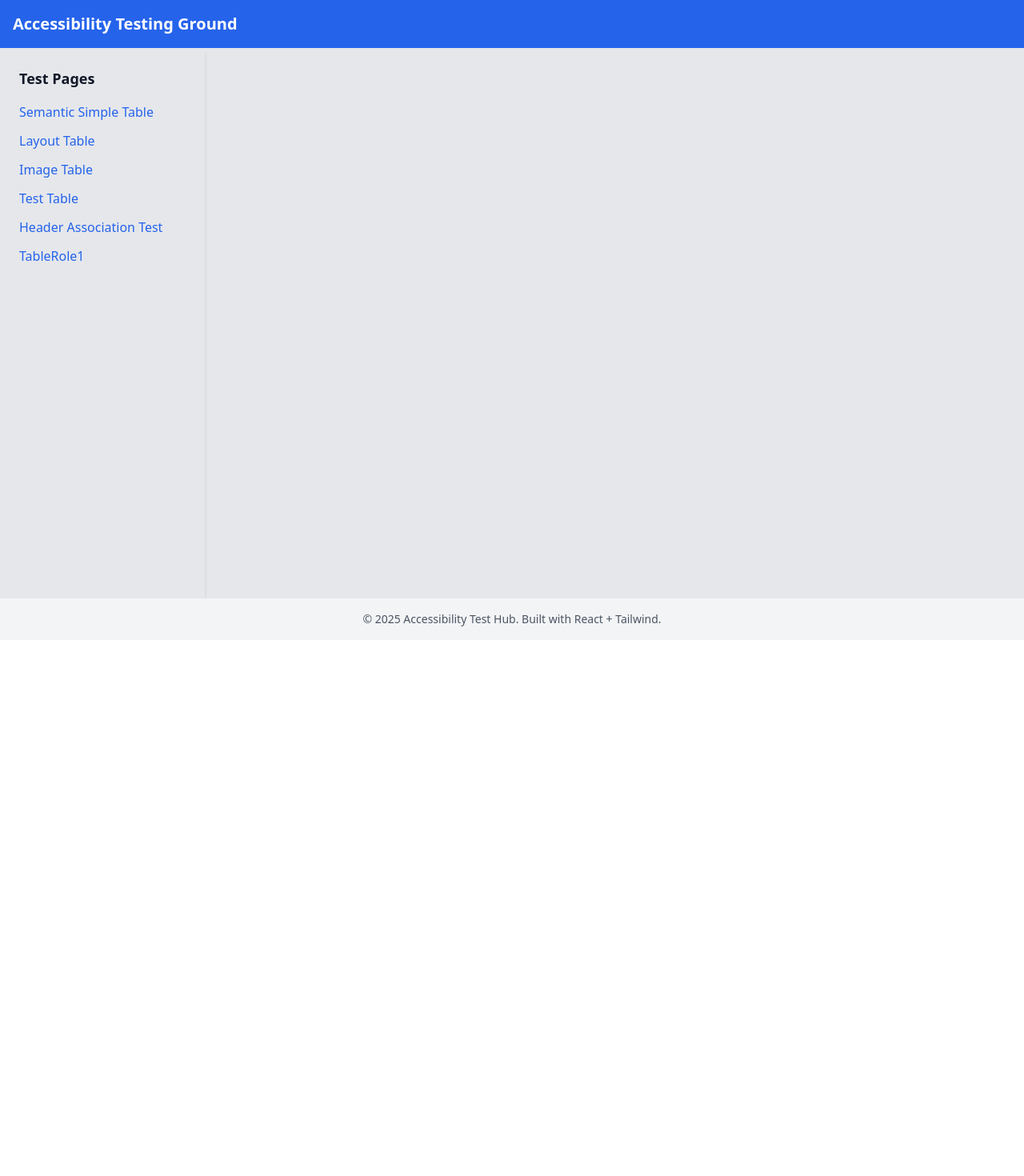
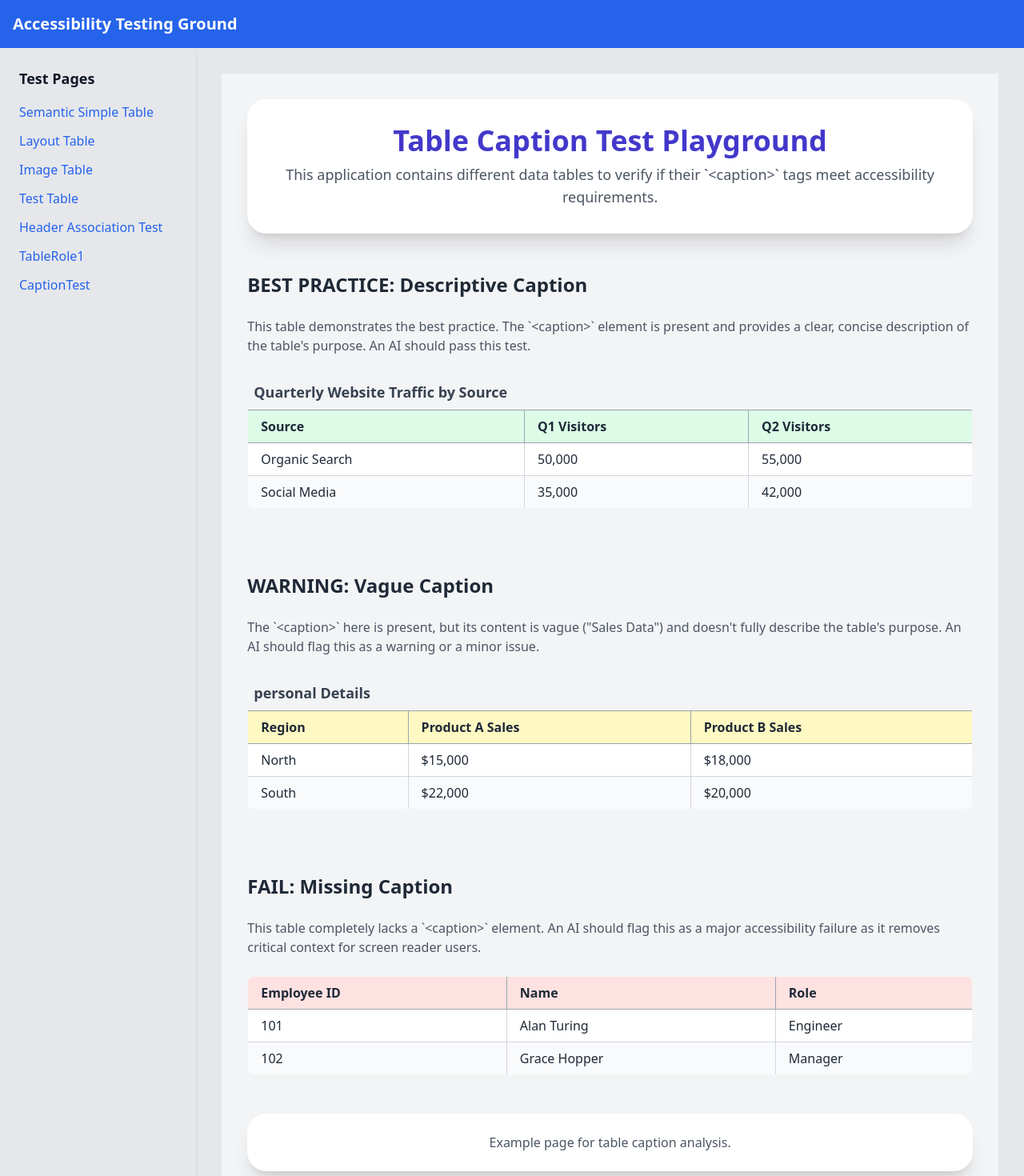
Before and after one commit to karthikveerla/a11y_webtesting, a React (Vite) app: page /caption-test in a window 1280 px wide. Shown: the top 1470 px of the page at 80% size. Before the commit the page ends 800 px from the top, so only its background shows below. Built offline with nearby package versions, Linux system fonts and the light colour scheme.

Commit message:
added captiontest

```diff
--- a/src/App.tsx
+++ b/src/App.tsx
@@ -8,6 +8,7 @@ import TableRole1 from './pages/TableRole1';
 import TestingTable from './pages/TestingTable';
 import ImageTable from './pages/ImageTable';
 import HeaderAssociationTestTable from './pages/HeaderAssociationTestTable';
+import CaptionTest from './pages/CaptionTest';
 
 function App() {
   return (
@@ -28,6 +29,8 @@ function App() {
             <li><Link className="text-blue-600 hover:underline" to="/testing-table">Test Table</Link></li>
             <li><Link className="text-blue-600 hover:underline" to="/header-association-test">Header Association Test</Link></li>
             <li><Link className="text-blue-600 hover:underline" to="/table-role1">TableRole1</Link></li>
+            <li><Link className="text-blue-600 hover:underline" to="/caption-test">CaptionTest</Link></li>
+
           </ul>
         </nav>
 
@@ -42,6 +45,7 @@ function App() {
             <Route path="/testing-table" element={<TestingTable />} />
             <Route path="/header-association-test" element={<HeaderAssociationTestTable />} />
             <Route path="/table-role1" element={<TableRole1/>}/>
+            <Route path="/caption-test" element={<CaptionTest/>}/>
           </Routes>
         </main>
       </div>
--- /dev/null
+++ b/src/pages/CaptionTest.tsx
@@ -0,0 +1,116 @@
+import React from "react";
+
+const CaptionTest = () => {
+  return (
+    <div className="p-8 space-y-12 max-w-5xl mx-auto bg-gray-100 min-h-screen font-sans text-gray-800">
+
+      {/* App Header */}
+      <div className="bg-white rounded-3xl shadow-xl p-8">
+        <h1 className="text-4xl font-bold text-center text-indigo-700 mb-2">Table Caption Test Playground</h1>
+        <p className="text-center text-lg text-gray-600">
+          This application contains different data tables to verify if their `&lt;caption&gt;` tags meet accessibility requirements.
+        </p>
+      </div>
+
+      <main className="space-y-8">
+
+        {/* Scenario 1: Best Practice - Descriptive Caption */}
+        <div className="space-y-6">
+          <h2 className="text-2xl font-bold">BEST PRACTICE: Descriptive Caption</h2>
+          <p className="text-gray-600">
+            This table demonstrates the best practice. The `&lt;caption&gt;` element is present and provides a clear, concise description of the table's purpose. An AI should pass this test.
+          </p>
+          <table id="caption-best-practice" className="w-full table-auto border-collapse border border-gray-400 rounded-lg overflow-hidden">
+            <caption className="caption-top text-left text-lg font-semibold p-2 text-gray-700">Quarterly Website Traffic by Source</caption>
+            <thead className="bg-green-100">
+              <tr>
+                <th scope="col" className="px-4 py-2 text-left font-bold border border-gray-400">Source</th>
+                <th scope="col" className="px-4 py-2 text-left font-bold border border-gray-400">Q1 Visitors</th>
+                <th scope="col" className="px-4 py-2 text-left font-bold border border-gray-400">Q2 Visitors</th>
+              </tr>
+            </thead>
+            <tbody>
+              <tr className="bg-white">
+                <td className="px-4 py-2 border border-gray-300">Organic Search</td>
+                <td className="px-4 py-2 border border-gray-300">50,000</td>
+                <td className="px-4 py-2 border border-gray-300">55,000</td>
+              </tr>
+              <tr className="bg-gray-50">
+                <td className="px-4 py-2 border border-gray-300">Social Media</td>
+                <td className="px-4 py-2 border border-gray-300">35,000</td>
+                <td className="px-4 py-2 border border-gray-300">42,000</td>
+              </tr>
+            </tbody>
+          </table>
+        </div>
+
+        {/* Scenario 2: Warning - Vague or Redundant Caption */}
+        <div className="space-y-6 pt-12">
+          <h2 className="text-2xl font-bold">WARNING: Vague Caption</h2>
+          <p className="text-gray-600">
+            The `&lt;caption&gt;` here is present, but its content is vague ("Sales Data") and doesn't fully describe the table's purpose. An AI should flag this as a warning or a minor issue.
+          </p>
+          <table id="caption-warning-vague" className="w-full table-auto border-collapse border border-gray-400 rounded-lg overflow-hidden">
+            <caption className="caption-top text-left text-lg font-semibold p-2 text-gray-700">personal Details</caption>
+            <thead className="bg-yellow-100">
+              <tr>
+                <th scope="col" className="px-4 py-2 text-left font-bold border border-gray-400">Region</th>
+                <th scope="col" className="px-4 py-2 text-left font-bold border border-gray-400">Product A Sales</th>
+                <th scope="col" className="px-4 py-2 text-left font-bold border border-gray-400">Product B Sales</th>
+              </tr>
+            </thead>
+            <tbody>
+              <tr className="bg-white">
+                <td className="px-4 py-2 border border-gray-300">North</td>
+                <td className="px-4 py-2 border border-gray-300">$15,000</td>
+                <td className="px-4 py-2 border border-gray-300">$18,000</td>
+              </tr>
+              <tr className="bg-gray-50">
+                <td className="px-4 py-2 border border-gray-300">South</td>
+                <td className="px-4 py-2 border border-gray-300">$22,000</td>
+                <td className="px-4 py-2 border border-gray-300">$20,000</td>
+              </tr>
+            </tbody>
+          </table>
+        </div>
+
+        {/* Scenario 3: Fail - Missing Caption */}
+        <div className="space-y-6 pt-12">
+          <h2 className="text-2xl font-bold">FAIL: Missing Caption</h2>
+          <p className="text-gray-600">
+            This table completely lacks a `&lt;caption&gt;` element. An AI should flag this as a major accessibility failure as it removes critical context for screen reader users.
+          </p>
+          <table id="caption-fail-missing" className="w-full table-auto border-collapse border border-gray-400 rounded-lg overflow-hidden">
+            <thead className="bg-red-100">
+              <tr>
+                <th scope="col" className="px-4 py-2 text-left font-bold border border-gray-400">Employee ID</th>
+                <th scope="col" className="px-4 py-2 text-left font-bold border border-gray-400">Name</th>
+                <th scope="col" className="px-4 py-2 text-left font-bold border border-gray-400">Role</th>
+              </tr>
+            </thead>
+            <tbody>
+              <tr className="bg-white">
+                <td className="px-4 py-2 border border-gray-300">101</td>
+                <td className="px-4 py-2 border border-gray-300">Alan Turing</td>
+                <td className="px-4 py-2 border border-gray-300">Engineer</td>
+              </tr>
+              <tr className="bg-gray-50">
+                <td className="px-4 py-2 border border-gray-300">102</td>
+                <td className="px-4 py-2 border border-gray-300">Grace Hopper</td>
+                <td className="px-4 py-2 border border-gray-300">Manager</td>
+              </tr>
+            </tbody>
+          </table>
+        </div>
+
+      </main>
+
+      <footer className="bg-white rounded-3xl shadow-xl p-6 text-center text-gray-600">
+        <p>Example page for table caption analysis.</p>
+      </footer>
+
+    </div>
+  );
+};
+
+export default CaptionTest;
```
